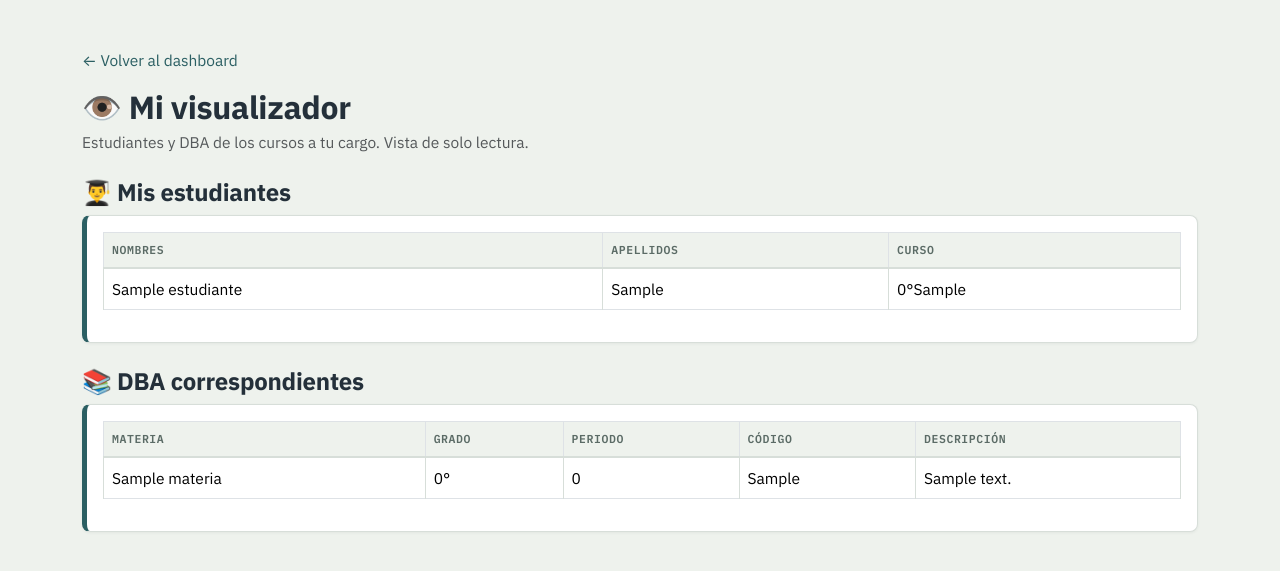
After one commit to DanielPuin2025/inclukids, a PHP site: page /app/views/dashboard/visualizador.php in a window 1280 px wide. The commit adds this page. Shown: the top 571 px of the page. Run offline with PHP 8.4, Linux system fonts and the light colour scheme; the visitor is signed in with stand-in values (Sample User, id 1); tables that the repository leaves empty or names only in its code hold one stand-in row (values such as "Sample post").

Commit message:
Agregar visualizador de solo lectura para el docente a cargo
Nueva vista separada del panel de administración (app/views/dashboard/visualizador.php)
donde el docente autenticado ve únicamente:
- Los estudiantes de los cursos que tiene a cargo (Estudiante::listarPorDocente).
- El DBA de todas las materias para los grados de esos cursos, ya que un
  docente está a cargo de un grado/grupo completo, no de una materia
  específica (Dba::listarPorDocente).

Probado manualmente creando un docente, curso y estudiante de prueba:
el visualizador solo mostró los datos de ese docente y no los de otros.

Co-Authored-By: Claude Sonnet 5 <noreply@anthropic.com>

```diff
--- a/app/controllers/DbaController.php
+++ b/app/controllers/DbaController.php
@@ -14,6 +14,12 @@ class DbaController
     {
         $modelo = new Dba();
         return $modelo->listarPorMateriaGradoPeriodo($idMateria, $grado, $periodo);
+    }
+
+    public function listarPorDocente($idDocente)
+    {
+        $modelo = new Dba();
+        return $modelo->listarPorDocente($idDocente);
     }
 
     public function obtenerPorId($idDba)
--- a/app/controllers/EstudianteController.php
+++ b/app/controllers/EstudianteController.php
@@ -14,6 +14,12 @@ class EstudianteController
     {
         $modelo = new Estudiante();
         return $modelo->listarPorCurso($idCurso);
+    }
+
+    public function listarPorDocente($idDocente)
+    {
+        $modelo = new Estudiante();
+        return $modelo->listarPorDocente($idDocente);
     }
 
     public function obtenerPorId($idEstudiante)
--- a/app/models/Dba.php
+++ b/app/models/Dba.php
@@ -43,6 +43,28 @@ class Dba
         return $consulta->fetchAll(PDO::FETCH_ASSOC);
     }
 
+    /**
+     * DBA correspondientes a los cursos a cargo de un docente: un
+     * docente está a cargo de un grado/grupo completo (no de una
+     * materia específica), así que ve el DBA de todas las materias
+     * para los grados de sus cursos.
+     */
+    public function listarPorDocente($idDocente)
+    {
+        $sql = "SELECT DISTINCT d.id_dba, d.id_materia, d.grado, d.periodo, d.codigo, d.descripcion,
+                       m.nombre AS materia
+                FROM dba d
+                INNER JOIN cursos c ON c.grado = d.grado
+                LEFT JOIN materias m ON d.id_materia = m.id_materia
+                WHERE c.id_docente = ?
+                ORDER BY d.grado, m.nombre, d.periodo, d.codigo";
+
+        $consulta = $this->conexion->prepare($sql);
+        $consulta->execute([$idDocente]);
+
+        return $consulta->fetchAll(PDO::FETCH_ASSOC);
+    }
+
     public function obtenerPorId($idDba)
     {
         $sql = "SELECT id_dba, id_materia, grado, periodo, codigo, descripcion
--- a/app/models/Estudiante.php
+++ b/app/models/Estudiante.php
@@ -35,6 +35,25 @@ class Estudiante
 
         $consulta = $this->conexion->prepare($sql);
         $consulta->execute([$idCurso]);
+
+        return $consulta->fetchAll(PDO::FETCH_ASSOC);
+    }
+
+    /**
+     * Estudiantes de los cursos a cargo de un docente (para el
+     * visualizador del docente, que solo debe ver su propio grupo).
+     */
+    public function listarPorDocente($idDocente)
+    {
+        $sql = "SELECT e.id_estudiante, e.nombres, e.apellidos, e.id_curso,
+                       c.grado, c.grupo
+                FROM estudiantes e
+                INNER JOIN cursos c ON e.id_curso = c.id_curso
+                WHERE c.id_docente = ?
+                ORDER BY c.grado, c.grupo, e.nombres ASC";
+
+        $consulta = $this->conexion->prepare($sql);
+        $consulta->execute([$idDocente]);
 
         return $consulta->fetchAll(PDO::FETCH_ASSOC);
     }
--- a/app/views/dashboard/home.php
+++ b/app/views/dashboard/home.php
@@ -65,6 +65,10 @@ $modulo = $_GET["modulo"] ?? "dashboard";
 <a href="home.php?modulo=sesiones">📅 Sesiones</a>
 
 <a href="home.php?modulo=progreso">📊 Progreso</a>
+
+<hr>
+
+<a href="visualizador.php">👁️ Mi visualizador</a>
 
 <hr>
 
--- /dev/null
+++ b/app/views/dashboard/visualizador.php
@@ -0,0 +1,99 @@
+<?php
+session_start();
+if (!isset($_SESSION["id_docente"])) { header("Location: ../../../index.php"); exit(); }
+
+require_once __DIR__ . "/../../controllers/EstudianteController.php";
+require_once __DIR__ . "/../../controllers/DbaController.php";
+
+$idDocente = $_SESSION["id_docente"];
+
+$estudianteController = new EstudianteController();
+$estudiantes = $estudianteController->listarPorDocente($idDocente);
+
+$dbaController = new DbaController();
+$dbaLista = $dbaController->listarPorDocente($idDocente);
+?>
+<!DOCTYPE html>
+<html lang="es">
+<head>
+<meta charset="UTF-8">
+<meta name="viewport" content="width=device-width, initial-scale=1.0">
+<title>Mi visualizador - IncluKids</title>
+<link href="/IncluKids/public/css/bootstrap.min.css" rel="stylesheet">
+<link href="/IncluKids/public/css/inclukids.css" rel="stylesheet">
+</head>
+<body>
+<div class="container mt-5">
+
+    <a href="home.php" class="text-decoration-none">&larr; Volver al dashboard</a>
+
+    <h2 class="mt-3 mb-1">👁️ Mi visualizador</h2>
+    <p class="text-muted">Estudiantes y DBA de los cursos a tu cargo. Vista de solo lectura.</p>
+
+    <h4 class="mt-4">👨‍🎓 Mis estudiantes</h4>
+    <div class="card mb-4">
+        <div class="card-body">
+            <table class="table table-bordered">
+                <thead>
+                    <tr>
+                        <th>Nombres</th>
+                        <th>Apellidos</th>
+                        <th>Curso</th>
+                    </tr>
+                </thead>
+                <tbody>
+                    <?php if (empty($estudiantes)): ?>
+                    <tr>
+                        <td colspan="3" class="text-center">
+                            No tienes estudiantes a cargo todavía.
+                        </td>
+                    </tr>
+                    <?php else: foreach ($estudiantes as $estudiante): ?>
+                    <tr>
+                        <td><?= htmlspecialchars($estudiante["nombres"]) ?></td>
+                        <td><?= htmlspecialchars($estudiante["apellidos"]) ?></td>
+                        <td><?= (int) $estudiante["grado"] ?>°<?= htmlspecialchars($estudiante["grupo"]) ?></td>
+                    </tr>
+                    <?php endforeach; endif; ?>
+                </tbody>
+            </table>
+        </div>
+    </div>
+
+    <h4 class="mt-4">📚 DBA correspondientes</h4>
+    <div class="card mb-4">
+        <div class="card-body">
+            <table class="table table-bordered">
+                <thead>
+                    <tr>
+                        <th>Materia</th>
+                        <th>Grado</th>
+                        <th>Periodo</th>
+                        <th>Código</th>
+                        <th>Descripción</th>
+                    </tr>
+                </thead>
+                <tbody>
+                    <?php if (empty($dbaLista)): ?>
+                    <tr>
+                        <td colspan="5" class="text-center">
+                            No hay DBA para los cursos a tu cargo.
+                        </td>
+                    </tr>
+                    <?php else: foreach ($dbaLista as $dba): ?>
+                    <tr>
+                        <td><?= htmlspecialchars($dba["materia"] ?? "-") ?></td>
+                        <td><?= (int) $dba["grado"] ?>°</td>
+                        <td><?= (int) $dba["periodo"] ?></td>
+                        <td><?= htmlspecialchars($dba["codigo"]) ?></td>
+                        <td><?= htmlspecialchars($dba["descripcion"]) ?></td>
+                    </tr>
+                    <?php endforeach; endif; ?>
+                </tbody>
+            </table>
+        </div>
+    </div>
+
+</div>
+</body>
+</html>
```
